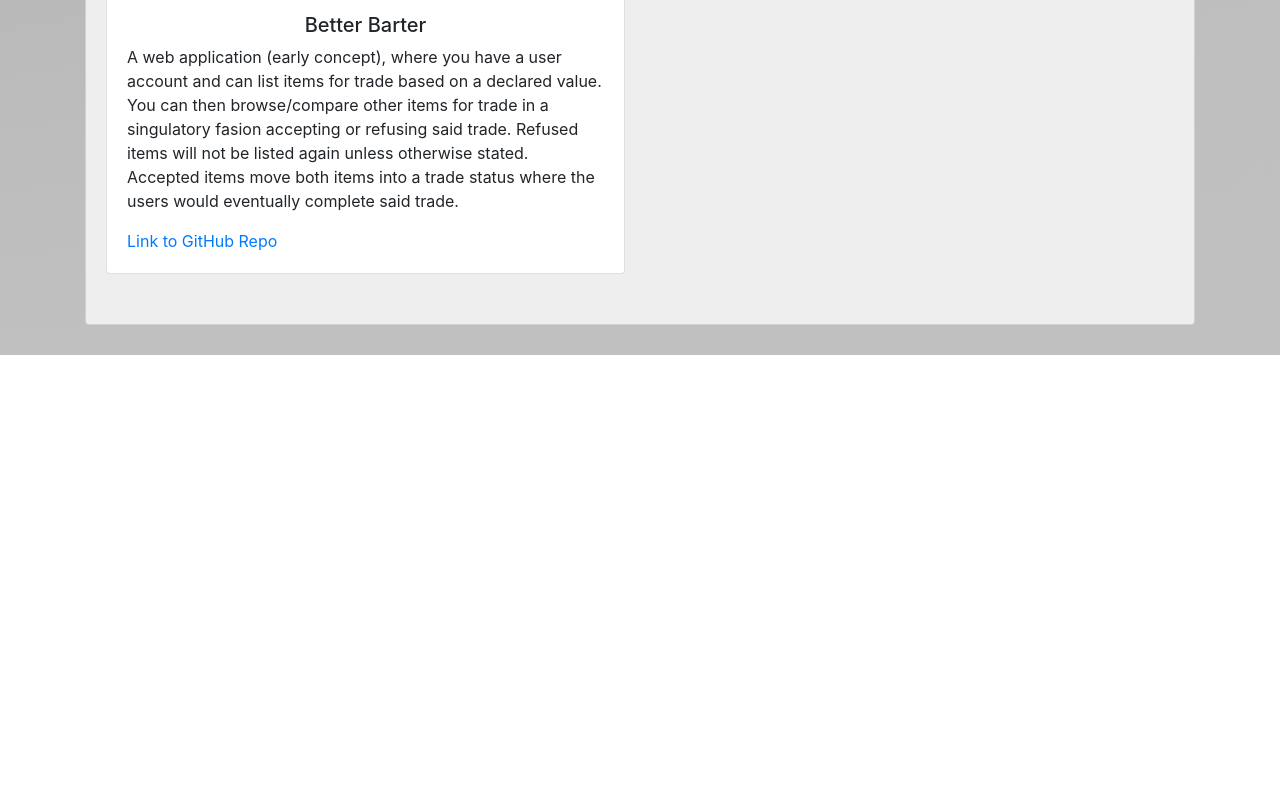
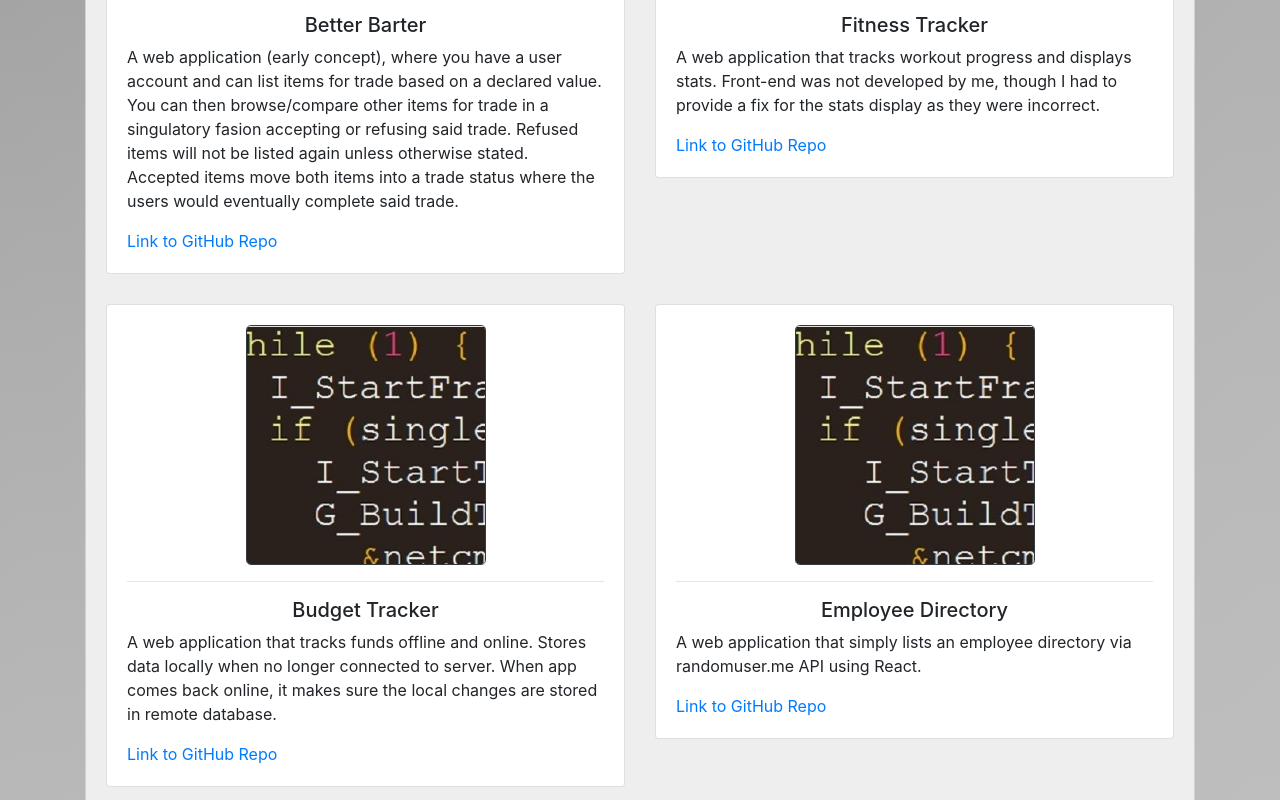
Before and after one commit to shmoesolid/Portfolio, a React (Create React App) app in the folder client/: page /portfolio in a window 1280 px wide. Shown: the part 4020-4820 px from the top of the page. Before the commit the page ends 4445 px from the top, so only its background shows below. Built offline with nearby package versions, Linux system fonts and the light colour scheme.

Commit message:
added more projects

```diff
--- a/client/src/projectData.js
+++ b/client/src/projectData.js
@@ -84,14 +84,14 @@ export default projectData = [
         hrefGithub: "https://github.com/shmoesolid/Weather-Dashboard",
     },
     {
-        hrefDeployed: "",
+        hrefDeployed: "https://github.com/shmoesolid/README-Generator",
         thumb: "img/doom-code-tile.jpg",
         title: "README Generator",
         text: "A CLI application that generates a README markdown file for a project.",
         hrefGithub: "https://github.com/shmoesolid/README-Generator",
     },
     {
-        hrefDeployed: "",
+        hrefDeployed: "https://github.com/shmoesolid/Team-Generator",
         thumb: "img/doom-code-tile.jpg",
         title: "Team Generator",
         text: "A CLI application that generates an HTML file of your team.",
@@ -105,7 +105,7 @@ export default projectData = [
         hrefGithub: "https://github.com/shmoesolid/Express-Note-Taker",
     },
     {
-        hrefDeployed: "",
+        hrefDeployed: "https://github.com/shmoesolid/Employee-Tracker",
         thumb: "img/doom-code-tile.jpg",
         title: "Employee Tracker",
         text: "A CLI NodeJS application that manages an employee MySQL database.",
@@ -129,6 +129,36 @@ export default projectData = [
             + "the users would eventually complete said trade.",
         hrefGithub: "https://github.com/shmoesolid/Exchange-Stuff",
     },
+    {
+        hrefDeployed: "https://utsa-fitness.herokuapp.com/",
+        thumb: "img/doom-code-tile.jpg",
+        title: "Fitness Tracker",
+        text: "A web application that tracks workout progress and displays stats.  Front-end was not developed "
+            + "by me, though I had to provide a fix for the stats display as they were incorrect.",
+        hrefGithub: "https://github.com/shmoesolid/Fitness-Tracker",
+    },
+    {
+        hrefDeployed: "https://utsa-budget-tracker.herokuapp.com/",
+        thumb: "img/doom-code-tile.jpg",
+        title: "Budget Tracker",
+        text: "A web application that tracks funds offline and online. Stores data locally when no longer connected "
+            + "to server. When app comes back online, it makes sure the local changes are stored in remote database.",
+        hrefGithub: "https://github.com/shmoesolid/Budget-Tracker",
+    },
+    {
+        hrefDeployed: "https://utsa-employee-directory.herokuapp.com/",
+        thumb: "img/doom-code-tile.jpg",
+        title: "Employee Directory",
+        text: "A web application that simply lists an employee directory via randomuser.me API using React.",
+        hrefGithub: "https://github.com/shmoesolid/employee-directory",
+    },
+    {
+        hrefDeployed: "https://www.npmjs.com/package/chesssk",
+        thumb: "img/doom-code-tile.jpg",
+        title: "CheSSsk",
+        text: "A Node.js library for chess move validation based on location and board data.",
+        hrefGithub: "https://github.com/shmoesolid/CheSSsk",
+    },
     /* copy for dupes
     {
         hrefDeployed: "",
```
